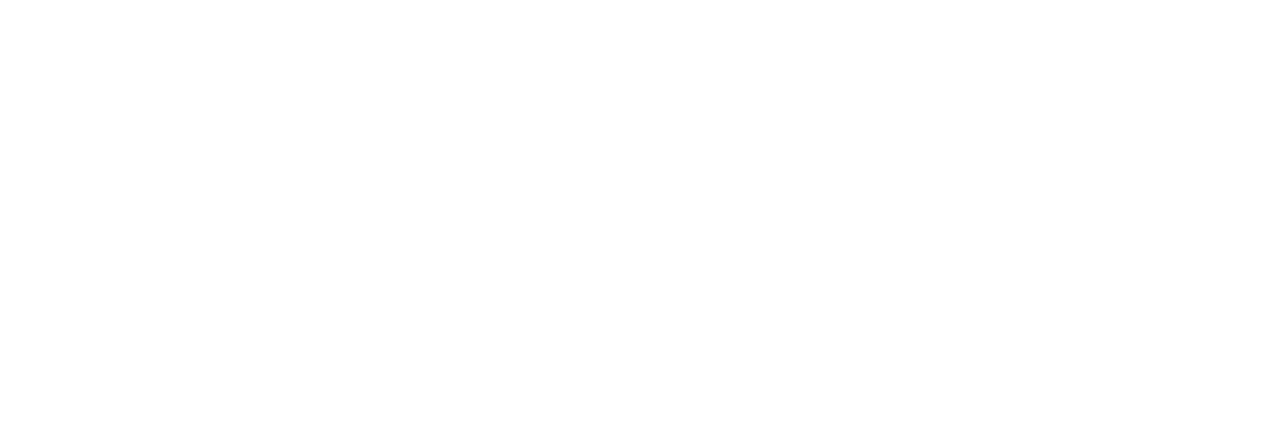
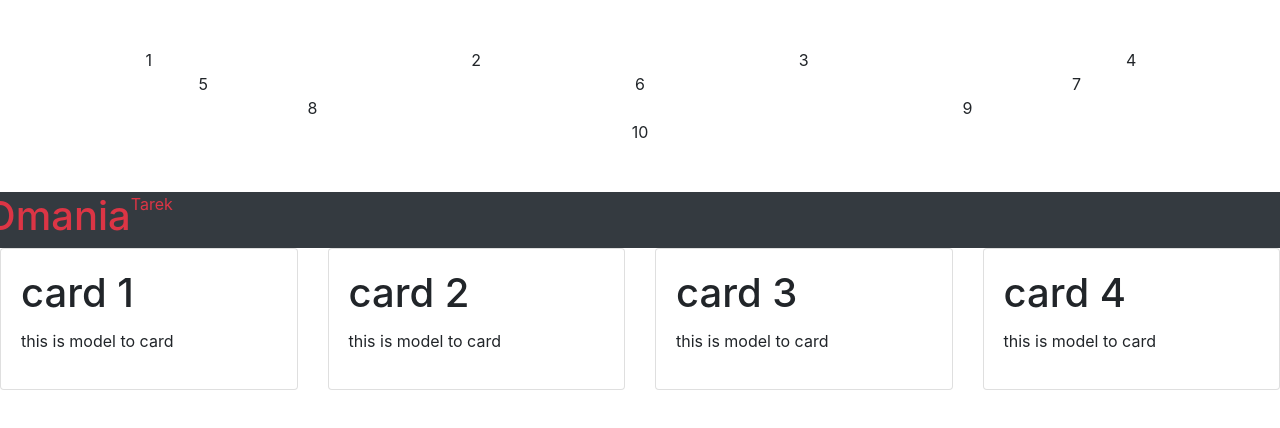
Before and after one commit to TAREK524/My-Fist-Website, a plain HTML site: page index.html in a window 1280 px wide. Drawn offline with nearby package versions, Linux system fonts and the light colour scheme.

Commit message:
Update index.html

```diff
--- a/index.html
+++ b/index.html
@@ -1,2 +1,192 @@
-<html>
+<!DOCTYPE html>
+<html lang="en">
+<head>
+    <meta charset="UTF-8">
+    <meta name="viewport" content="width=device-width, initial-scale=1.0">
+    <title>Document</title>
+    <link rel="stylesheet" href="style/style.css">
+    <link rel="stylesheet" href="style/bootstrap.min.css">
+</head>
+<body>
+<div class="containar mt-5">
+
+    <div class="row">
+
+        <div class="col-md-3 text-center box">
+            1
+        </div>
+
+
+        <div class="col-md-3 text-center box">
+            2
+        </div>
+
+
+
+        <div class="col-md-3 text-center box">
+            3
+        </div>
+
+
+        <div class="col-md-3 text-center box">
+            4
+        </div>
+
+
+    </div>
+
+    <div class="row">
+
+        <div class="col-md-4 text-center box">
+            5
+        </div>
+
+
+        <div class="col-md-4 text-center box">
+            6
+        </div>
+
+
+
+        <div class="col-md-4 text-center box">
+            7
+        </div>
+
+
+
+
+
+    </div>
+
+    <div class="row">
+
+        <div class="col-md-6 text-center box">
+            8
+        </div>
+
+
+        <div class="col-md-6 text-center box">
+            9
+        </div>
+
+
+
+
+
+
+
+
+
+    </div>
+
+
+    <div class="row">
+
+        <div class="col-md-12 text-center box">
+            10
+        </div>
+
+
+
+
+
+
+
+    </div>
+
+
+
+
+
+
+    </div>
+
+
+
+
+
+
+
+
+</div>
+
+
+
+<div class="containar mt-3">
+
+<div class="row bg-dark text-danger mt-5 text-center">
+<h1>Omania</h1>
+
+<p>
+    Tarek
+</p>
+
+</div>
+
+
+</div>
+
+
+
+
+
+
+
+
+<div class="containar">
+    <div class="row">
+        <div class="col-md-3">
+            <div class="card">
+                <div class="card-body">
+                    <h1 class="card-title">
+                        card 1
+                    </h1>
+                    <p> this is model to card</p>
+                </div>
+            </div>
+        </div>
+        <div class="col-md-3">
+            <div class="card">
+                <div class="card-body">
+                    <h1 class="card-title">
+                        card 2
+                    </h1>
+                    <p> this is model to card</p>
+                </div>
+            </div>
+        </div>
+        <div class="col-md-3">
+            <div class="card">
+                <div class="card-body">
+                    <h1 class="card-title">
+                        card 3
+                    </h1>
+                    <p> this is model to card</p>
+                </div>
+            </div>
+        </div>
+
+        <div class="col-md-3">
+            <div class="card">
+                <div class="card-body">
+                    <h1 class="card-title">
+                        card 4
+                    </h1>
+                    <p> this is model to card</p>
+                </div>
+            </div>
+        </div>
+    </div>
+</div>
+
+
+
+
+
+
+
+
+    <script src="js/main.js"></script>
+    <script src="js/bootstrap.bundle.min.js"   >    </script>
+</body>
 </html>
```
